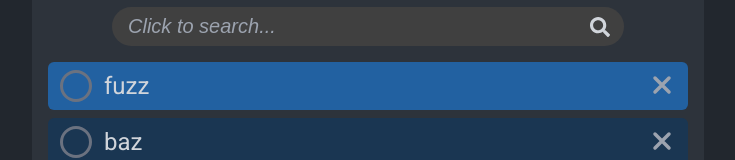
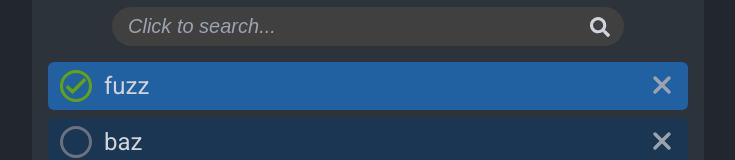
Before and after one commit to freddydc/crate-registry, a React (Vite) app: page / in a window 1280 px wide. Shown: the part 137-297 px from the top of the page, without its empty margins (272-1007 px from the left). Built offline with nearby package versions, Linux system fonts and the light colour scheme.

Commit message:
Add: Implement complete

```diff
--- a/src/App.tsx
+++ b/src/App.tsx
@@ -49,6 +49,13 @@ export function App() {
     crates = crateList
   }
 
+  const completeCrate = (id: string) => {
+    const crateIndex = crateList.findIndex(x => x.id === id)
+    const newList = [...crateList]
+    newList[crateIndex].completed = !newList[crateIndex].completed
+    setCrateList(newList)
+  }
+
   return (
     <TodoCard>
       <TodoMenu
@@ -59,7 +66,12 @@ export function App() {
       <TodoSearch term={term} setTerm={setTerm} />
       <TodoList>
         {crates.map(item => (
-          <TodoView key={item.id} text={item.text} completed={item.completed} />
+          <TodoView
+            key={item.id}
+            text={item.text}
+            completed={item.completed}
+            completeCrate={() => completeCrate(item.id)}
+          />
         ))}
       </TodoList>
       <TodoAdd />
--- a/src/components/todo/TodoView/TodoView.tsx
+++ b/src/components/todo/TodoView/TodoView.tsx
@@ -3,14 +3,15 @@ import styles from './TodoView.module.css'
 type Props = {
   text: string
   completed: boolean
+  completeCrate: () => void
 }
 
-export const TodoView = ({ text }: Props) => {
+export const TodoView = ({ text, completeCrate, completed }: Props) => {
   return (
     <li className={styles.todo}>
       <div className={styles.todoView}>
         <div className={styles.todoCheck}>
-          <input type="checkbox" />
+          <input type="checkbox" checked={completed} onChange={completeCrate} />
           <svg
             fill="none"
             viewBox="0 0 24 24"
```
